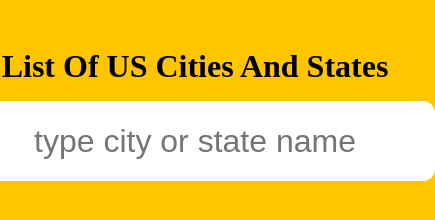
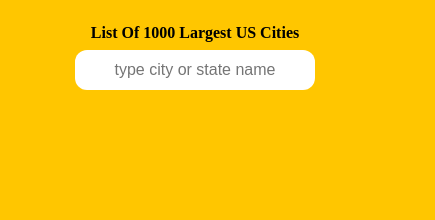
Before and after one commit to AlirezaMohammadi-git/Simple-Online-Form-Search, a plain HTML site: page index.html in a window 390 px wide. Shown: the whole page, 435 px wide, since content can reach past the window. Drawn offline with Linux system fonts and the light colour scheme; no server answers.

Commit message:
add support for small screens

```diff
--- a/index.html
+++ b/index.html
@@ -8,7 +8,7 @@
 </head>
 <body>
 
-  <h1>list of US cities and states</h1>
+  <h1>list of 1000 largest US cities</h1>
   <input type="text" placeholder="type city or state name" class="search_input">
   <ol class="suggestion">
   </ol>
--- a/style.css
+++ b/style.css
@@ -70,6 +70,15 @@ h1 {
   color: black;
 }
 
+/* 576px / 16px = 36rem */
+@media (max-width:36rem) {
+
+  html {
+    font-size: 50%;
+  }
+
+}
+
 
 /*
 -----------------What is the difference between perspective and transform's perspective properties in CSS?
```
